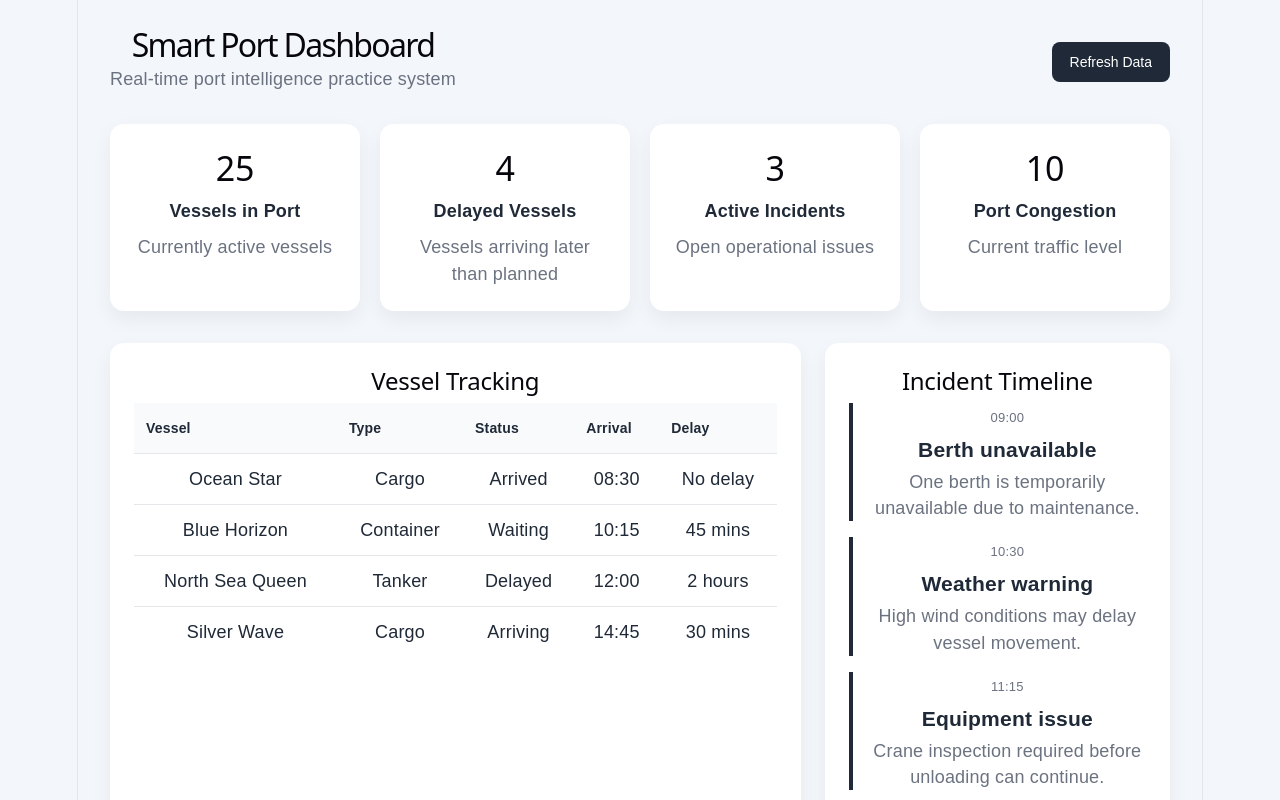
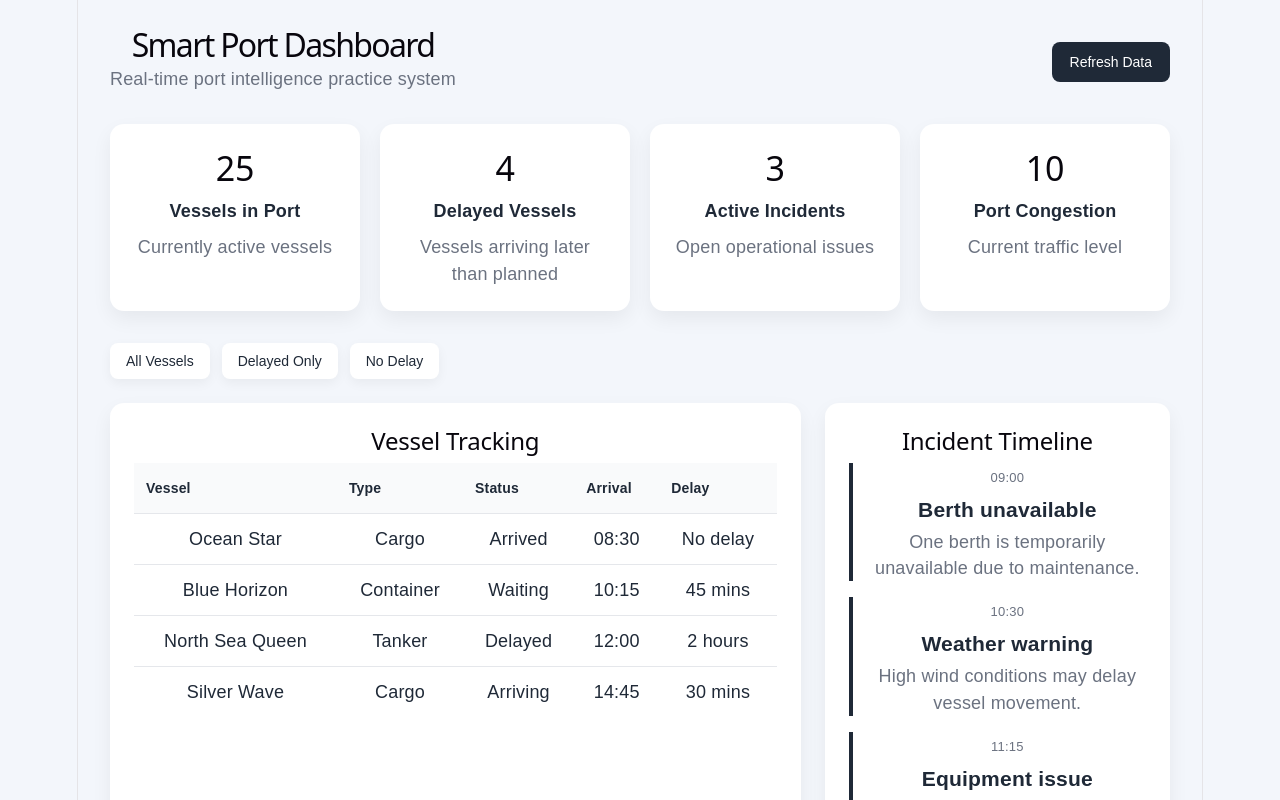
Before and after one commit to nyein-khaing1/smart-port-dashboard, a React app in the folder frontend/: page / in a window 1280 px wide. Shown: the top 800 px of the page. Built offline with nearby package versions, Linux system fonts and the light colour scheme; the HTML template or start-up script is replaced by a standard one.

Commit message:
Add vessel filter buttons

```diff
--- a/frontend/src/App.css
+++ b/frontend/src/App.css
@@ -154,6 +154,28 @@ td {
         color: #6b7280;
     }
 
+
+.filter-buttons {
+    display: flex;
+    gap: 12px;
+    margin-bottom: 24px;
+}
+
+    .filter-buttons button {
+        border: none;
+        background-color: white;
+        color: #1f2937;
+        padding: 10px 16px;
+        border-radius: 8px;
+        cursor: pointer;
+        font-size: 14px;
+        box-shadow: 0 4px 12px rgba(0, 0, 0, 0.05);
+    }
+
+        .filter-buttons button:hover {
+            background-color: #e5e7eb;
+        }
+
 @media (max-width: 900px) {
     .kpi-grid {
         grid-template-columns: repeat(2, 1fr);
--- a/frontend/src/App.jsx
+++ b/frontend/src/App.jsx
@@ -2,6 +2,7 @@ import "./App.css";
 import KpiCard from "./components/KpiCard";
 import VesselTable from "./components/VesselTable";
 import IncidentTimeline from "./components/IncidentTimeline";
+import { useState, useEffect } from "react";
 
 const kpiData = [
     {
@@ -92,6 +93,18 @@ const incidents = [
 ];
 
 function App() {
+    const [filter, setFilter] = useState("all");
+    //create a filter value
+    const filteredVessels = vessels.filter((vessel) => {
+        if (filter === "delayed"){
+            return vessel.delay !== "No delay";
+        }
+        if (filter === "no-delay"){
+            return vessel.delay === "No delay";
+        }
+        return true;
+    });
+
     return (
         <div className="app">
             <header className="header">
@@ -114,11 +127,16 @@ function App() {
                 ))}
             </section>
 
+            <div className="filter-buttons">
+                <button onClick={() => setFilter("all")}>All Vessels</button>
+                <button onClick={() => setFilter("delayed")}>Delayed Only</button>
+                <button onClick={() => setFilter("no-delay")}>No Delay</button>
+            </div>
             <main className="content-grid">
-                <VesselTable vessels={vessels} />
-
+                <VesselTable vessels={filteredVessels} />
                 <IncidentTimeline incidents={incidents} />
             </main>
+
         </div>
     );
 }
```
